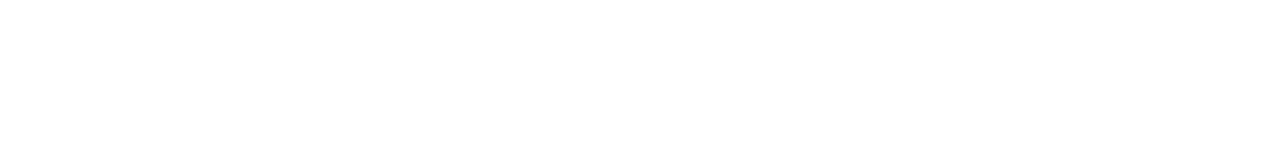
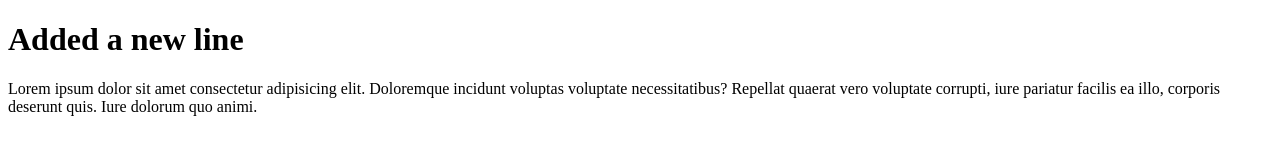
Before and after one commit to srhimel/module-3-git, a plain HTML site: page index.html in a window 1280 px wide. Drawn offline with Linux system fonts and the light colour scheme.

Commit message:
new p added

```diff
--- a/index.html
+++ b/index.html
@@ -7,6 +7,7 @@
     <title>Document</title>
 </head>
 <body>
-
+    <h1>Added a new line</h1>
+    <p>Lorem ipsum dolor sit amet consectetur adipisicing elit. Doloremque incidunt voluptas voluptate necessitatibus? Repellat quaerat vero voluptate corrupti, iure pariatur facilis ea illo, corporis deserunt quis. Iure dolorum quo animi.</p>
 </body>
 </html>
```
